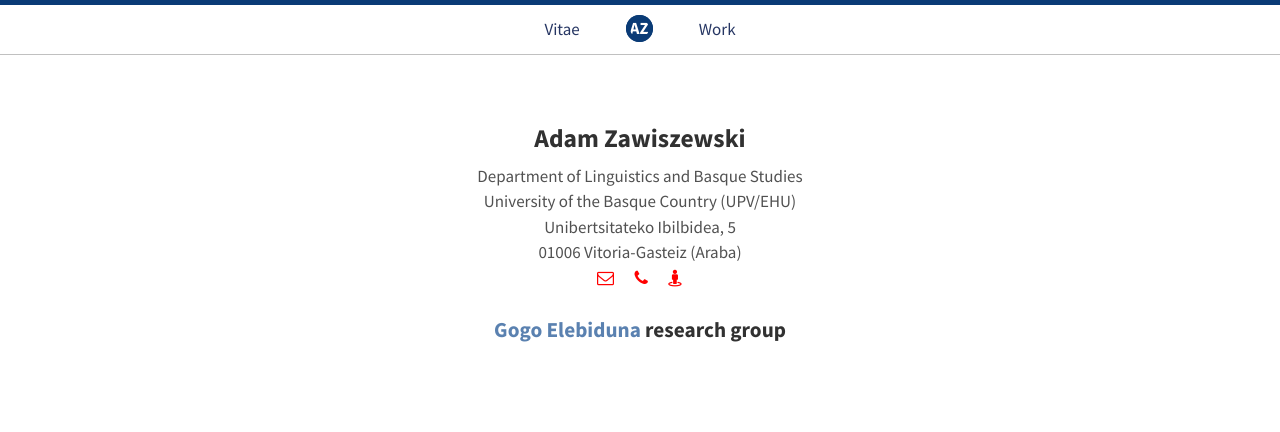
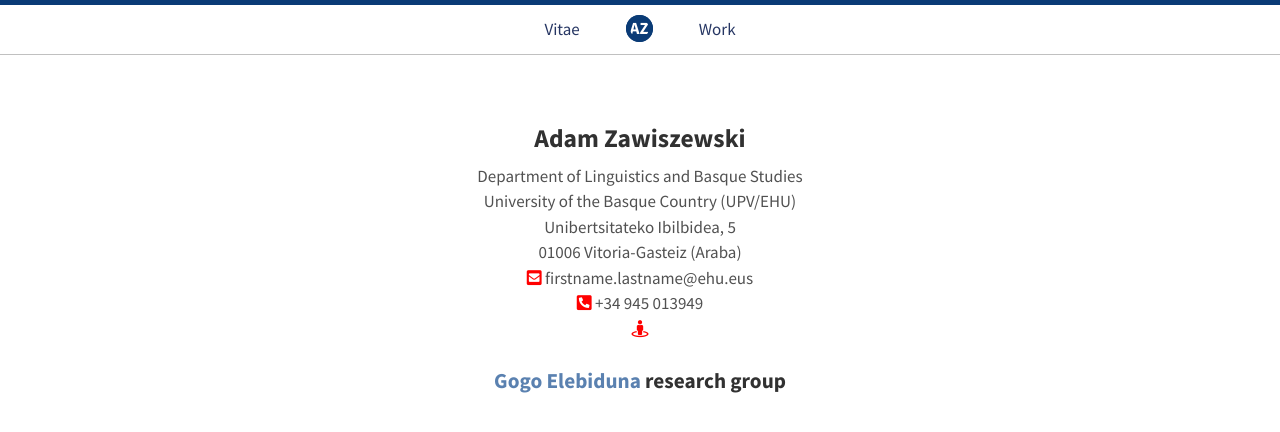
Before and after one commit to zawis/zawis.github.io, a Jekyll site: the page built from index.html, in a window 1280 px wide. Shown: the top 432 px of the page. Built offline with Jekyll 4.4.1, drawn with Linux system fonts in a browser that asks for light colours; nearby versions of some CDN libraries; the list of posts is cut into pages by our own code; a style sheet for code colours, icons or effects is not loaded.

Commit message:
Update index.html

```diff
--- a/index.html
+++ b/index.html
@@ -3,6 +3,10 @@
 title: Home
 ---
 <link rel="stylesheet" href="https://cdn.rawgit.com/jpswalsh/academicons/master/css/academicons.min.css">
+<link rel="stylesheet" href="https://use.fontawesome.com/releases/v5.0.7/css/all.css">
+<link rel="stylesheet" href="https://pro.fontawesome.com/releases/v5.12.0/css/all.css">
+
+
 <!--<div class="page"> -->
 
 <!--  <header>
@@ -16,7 +20,10 @@
 University of the Basque Country (UPV/EHU) <br>
 Unibertsitateko Ibilbidea, 5<br>
 01006 Vitoria-Gasteiz (Araba)<br>
-<a href="mailto:adam.zawiszewski@ehu.eus"><i class="fa fa-envelope-o ai-1x" style="color:red"></i></a>&nbsp;&nbsp;&nbsp;&nbsp;&nbsp;&nbsp;<a href="tel:+34 945 01 3949"<i class="fa fa-phone ai-1x" style="color:red"></i></a>&nbsp;&nbsp;&nbsp;&nbsp;&nbsp;&nbsp;<a href="https://goo.gl/maps/qv3qFS4TBg35xngH8" target="_tab"><i class="fa fa-street-view ai-1x" style="color:red"></i></a><br>
+<i class="fas fa-envelope-square" style="color:red"></i> firstname.lastname@ehu.eus<br>
+<i class="fas fa-phone-square-alt" style="color:red"></i> +34 945 013949<br>
+<a href="https://goo.gl/maps/qv3qFS4TBg35xngH8" target="_tab"><i class="fa fa-street-view ai-1x" style="color:red"></i></a><br>
+<!--<a href="mailto:adam.zawiszewski@ehu.eus"><i class="fa fa-envelope-o ai-1x" style="color:red"></i></a>&nbsp;&nbsp;&nbsp;&nbsp;&nbsp;&nbsp;<a href="tel:+34 945 01 3949"<i class="fa fa-phone ai-1x" style="color:red"></i></a>&nbsp;&nbsp;&nbsp;&nbsp;&nbsp;&nbsp;<a href="https://goo.gl/maps/qv3qFS4TBg35xngH8" target="_tab"><i class="fa fa-street-view ai-1x" style="color:red"></i></a><br> -->
 <h3><a href="http://www.ehu.eus/HEB/" target="_tab">Gogo Elebiduna</a> research group</h3><br>
 <a href="https://orcid.org/0000-0002-5613-8880" target="_tab"><i class="ai ai-orcid ai-2x" style="color:red"></i></a>&nbsp;&nbsp;&nbsp;<a href="https://scholar.google.com/citations?user=xZQwDeYAAAAJ&#038;hl=en" target="_tab"><i class="ai ai-google-scholar ai-2x" style="color:red"></i></a>&nbsp;&nbsp;&nbsp;<a href="https://publons.com/researcher/2747941/adam-zawiszewski/" target="_tab"><i class="ai ai-publons ai-2x" style="color:red"></i></a>&nbsp;&nbsp;&nbsp;<a href="https://www.researchgate.net/profile/Adam_Zawiszewski" target="_tab"><i class="ai ai-researchgate ai-2x" style="color:red"></i></a>&nbsp;&nbsp;&nbsp;<a href="https://ehu.academia.edu/AZ" target="_tab"><i class="ai ai-academia ai-2x" style="color:red"></i></a><br>
 <br>
```
